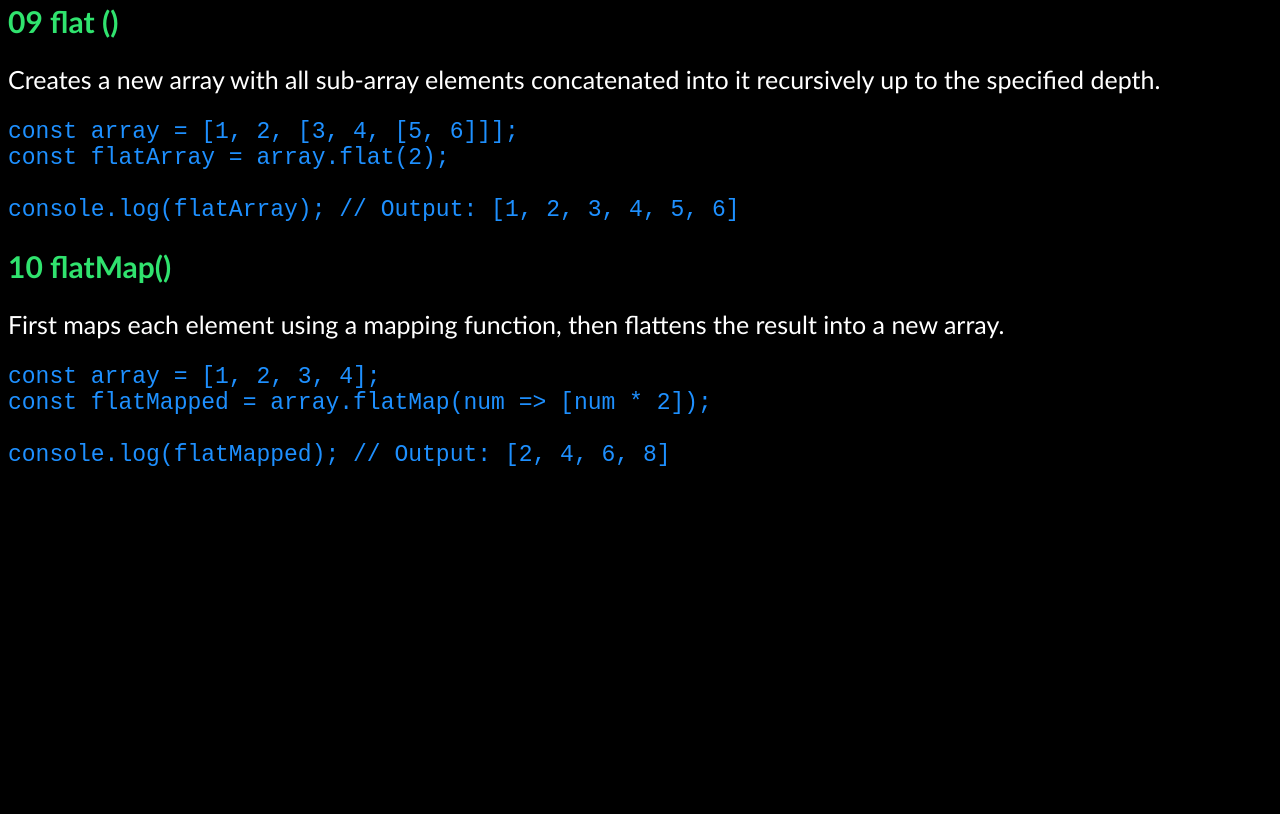
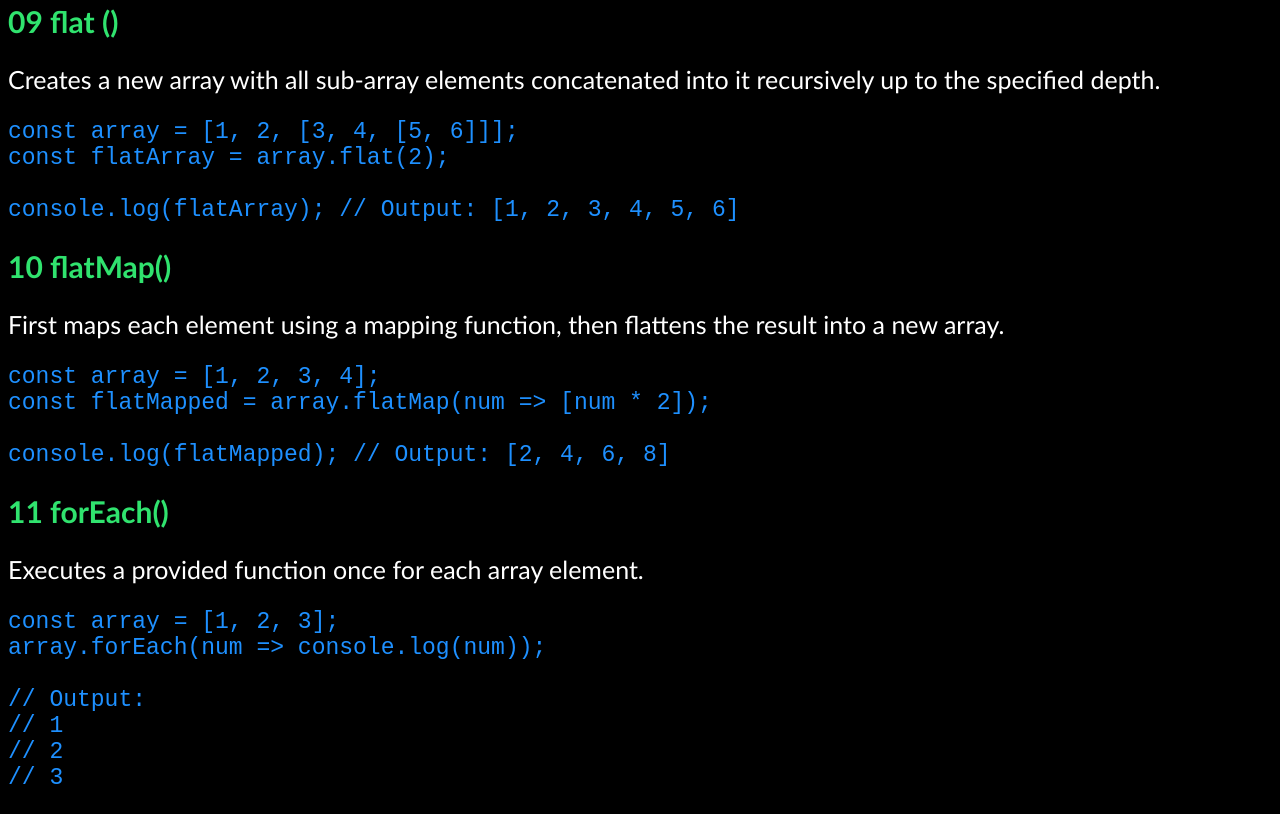
Before and after one commit to kawodyaarachchige/JavaScript_Array_Methods, a plain HTML site: page index.html in a window 1280 px wide. Shown: the part 3742-4556 px from the top of the page. Before the commit the page ends 4233 px from the top, so only its background shows below. Drawn offline with Linux system fonts and the light colour scheme.

Commit message:
added forEach() .

```diff
--- a/index.html
+++ b/index.html
@@ -131,6 +131,16 @@ const flatMapped = array.flatMap(num => [num * 2]);
 
 console.log(flatMapped); // Output: [2, 4, 6, 8]
 </pre>
+<h2>11 forEach()</h2>
+<p>Executes a provided function once for each array element.</p>
+<pre>const array = [1, 2, 3];
+array.forEach(num => console.log(num));
+
+// Output:
+// 1
+// 2
+// 3
+</pre>
 
 </body>
 </html>
```
Also changed, not shown: script.js (+11 -0 lines).
